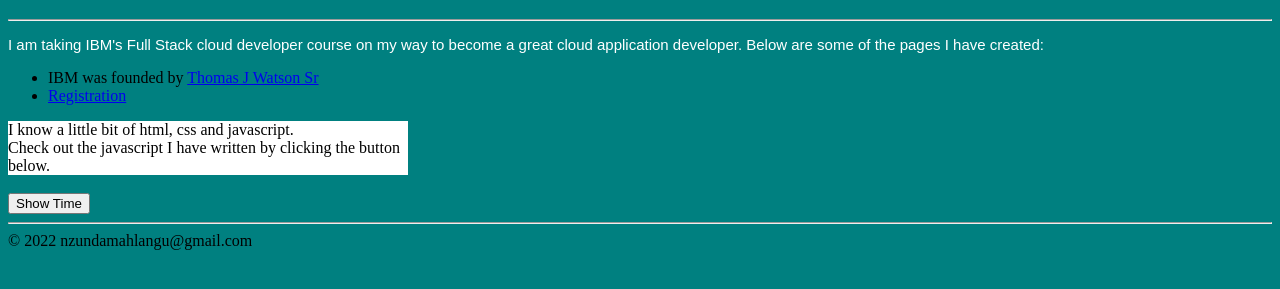
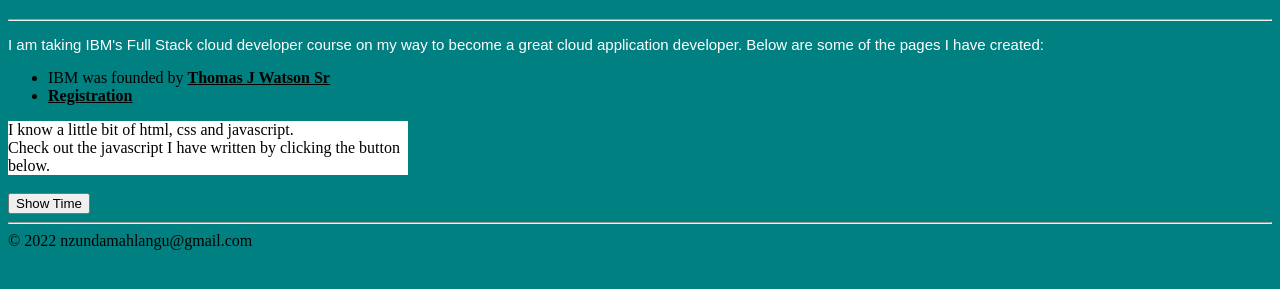
Before and after one commit to unclebinary1001/fiddling-potato, a plain HTML site: page index.html in a window 1280 px wide. Shown: the part 61-350 px from the top of the page. Drawn offline with Linux system fonts and the light colour scheme.

Commit message:
update css

```diff
--- a/style.css
+++ b/style.css
@@ -2,15 +2,24 @@ body {
     background-color: teal;
   }
 
-  p {
+p {
     font-family: arial;
     font-size: 15px;
     color: white;
-  }
+}
 
-  div {
+div {
     background-color: white;
     width: 400px;
     color: black;
     padding: 10;
-  }
+}
+
+a{
+  color: rgb(0, 0, 0);
+  font-weight: bolder;
+}
+
+a:hover{
+  color: rgb(238, 43, 43);
+}
```
